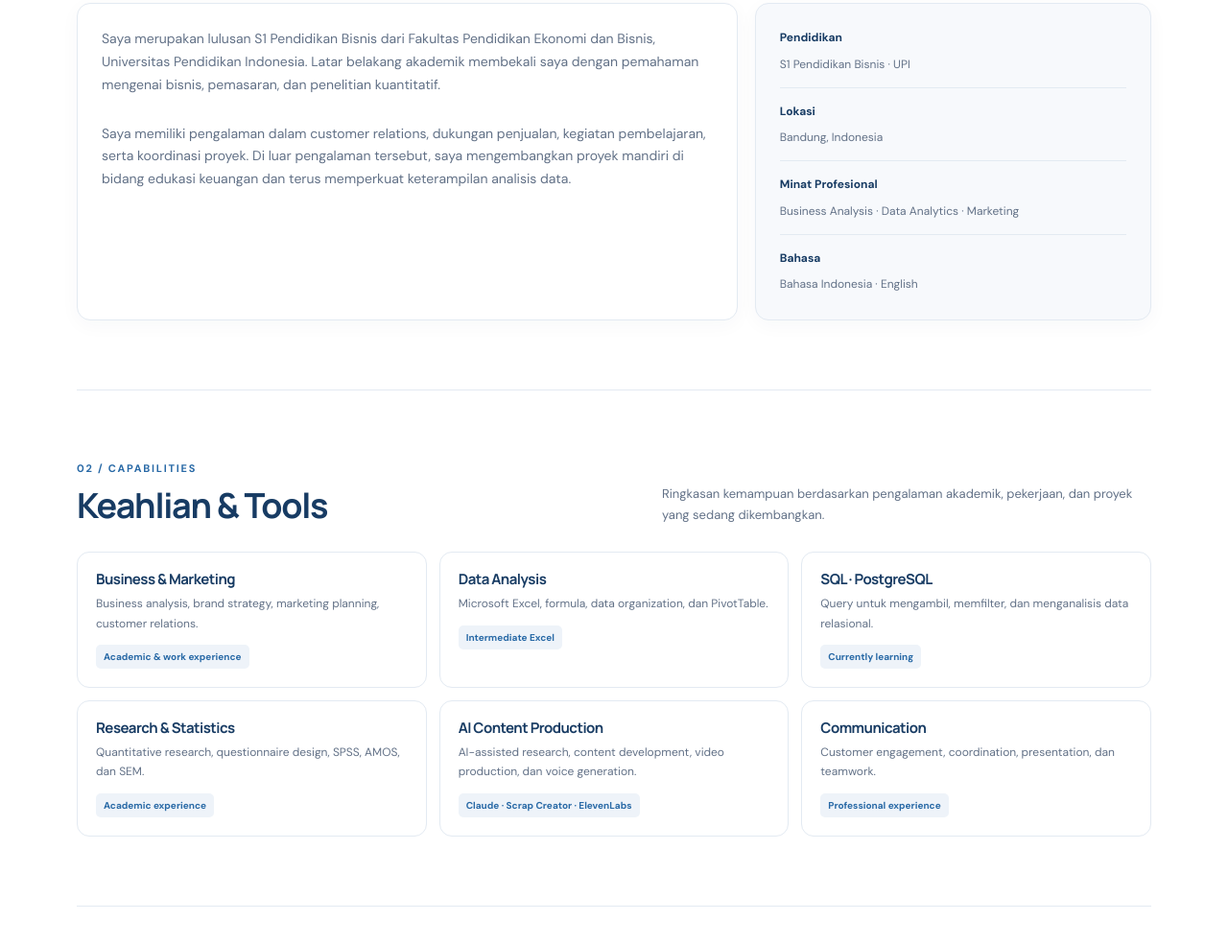
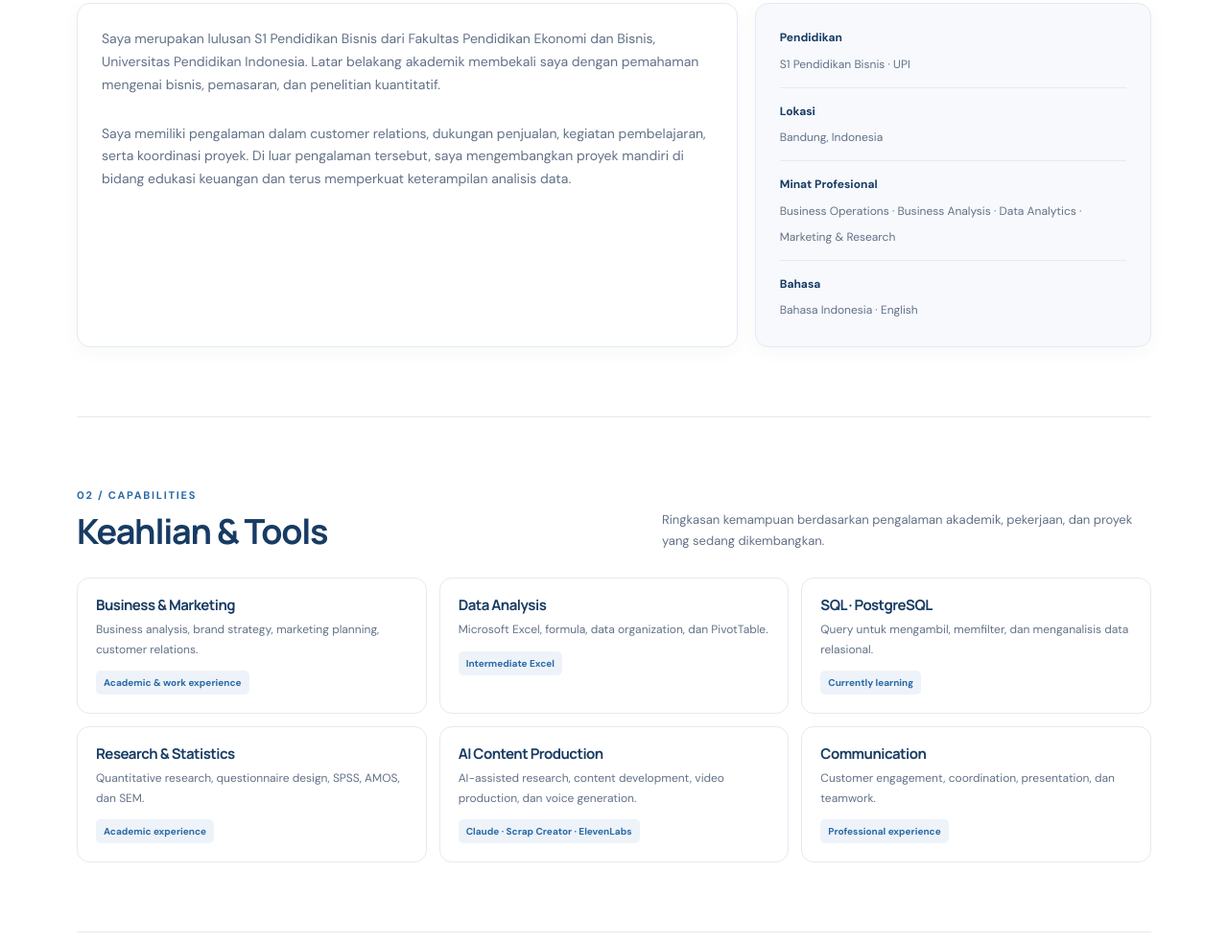
Before and after one commit to fajarsidik05/fajarsidik, a plain HTML site: page index.html in a window 1280 px wide. Shown: the part 895-1879 px from the top of the page at 96% size. Drawn offline with Linux system fonts and the light colour scheme.

Commit message:
Update professional interests

```diff
--- a/index.html
+++ b/index.html
@@ -112,7 +112,7 @@
           <div class="card facts">
             <div class="fact"><b>Pendidikan</b><span>S1 Pendidikan Bisnis · UPI</span></div>
             <div class="fact"><b>Lokasi</b><span>Bandung, Indonesia</span></div>
-            <div class="fact"><b>Minat Profesional</b><span>Business Analysis · Data Analytics · Marketing</span></div>
+            <div class="fact"><b>Minat Profesional</b><span>Business Operations · Business Analysis · Data Analytics · Marketing & Research</span></div>
             <div class="fact"><b>Bahasa</b><span>Bahasa Indonesia · English</span></div>
           </div>
         </div>
```
